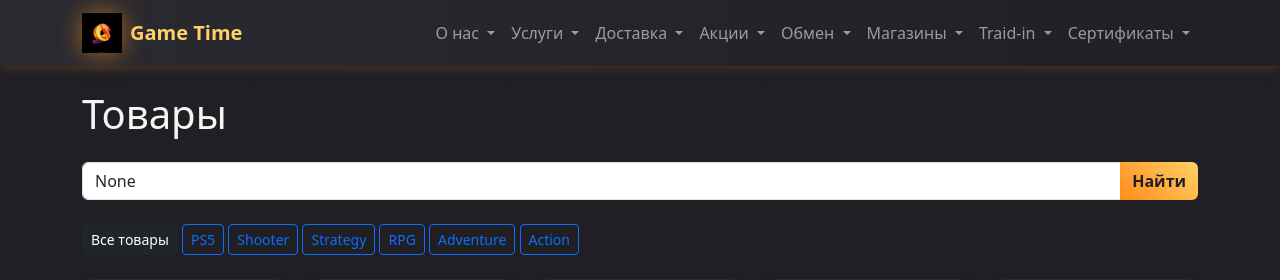
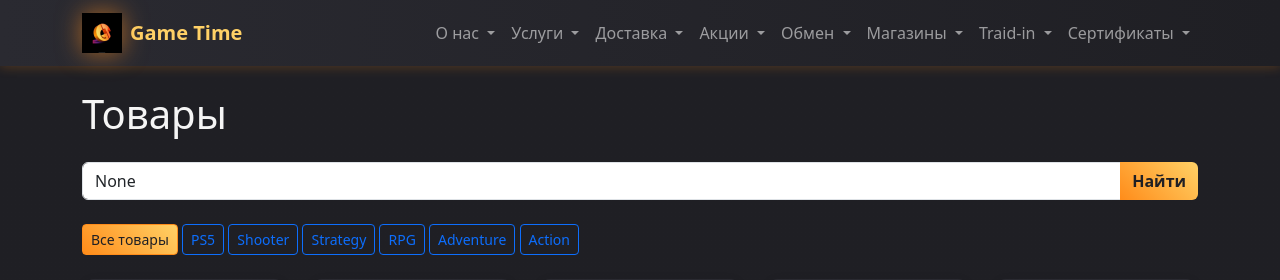
Before and after one commit to JackDiD1/game-store, a Django app: page / in a window 1280 px wide. Shown: the top 280 px of the page. Run offline with Django 5.2, Linux system fonts and the light colour scheme; data comes from the database, SQL or seed files in the repository.

Commit message:
Add color btn-outline

```diff
--- a/store/static/css/style.css
+++ b/store/static/css/style.css
@@ -253,3 +253,15 @@ a:hover {
     border-color: #ff8c1a;
     color: #1f1f24 !important;
 }
+
+.btn-outline-dark {
+    background: linear-gradient(45deg, #ff8c1a, #ffd166);
+    border-color: #ff8c1a;
+    color: #1f1f24 !important;
+}
+
+.btn-outline-dark.active {
+    background: linear-gradient(45deg, #ff8c1a, #ffd166);
+    border-color: #ff8c1a;
+    color: #1f1f24 !important;
+}
```
